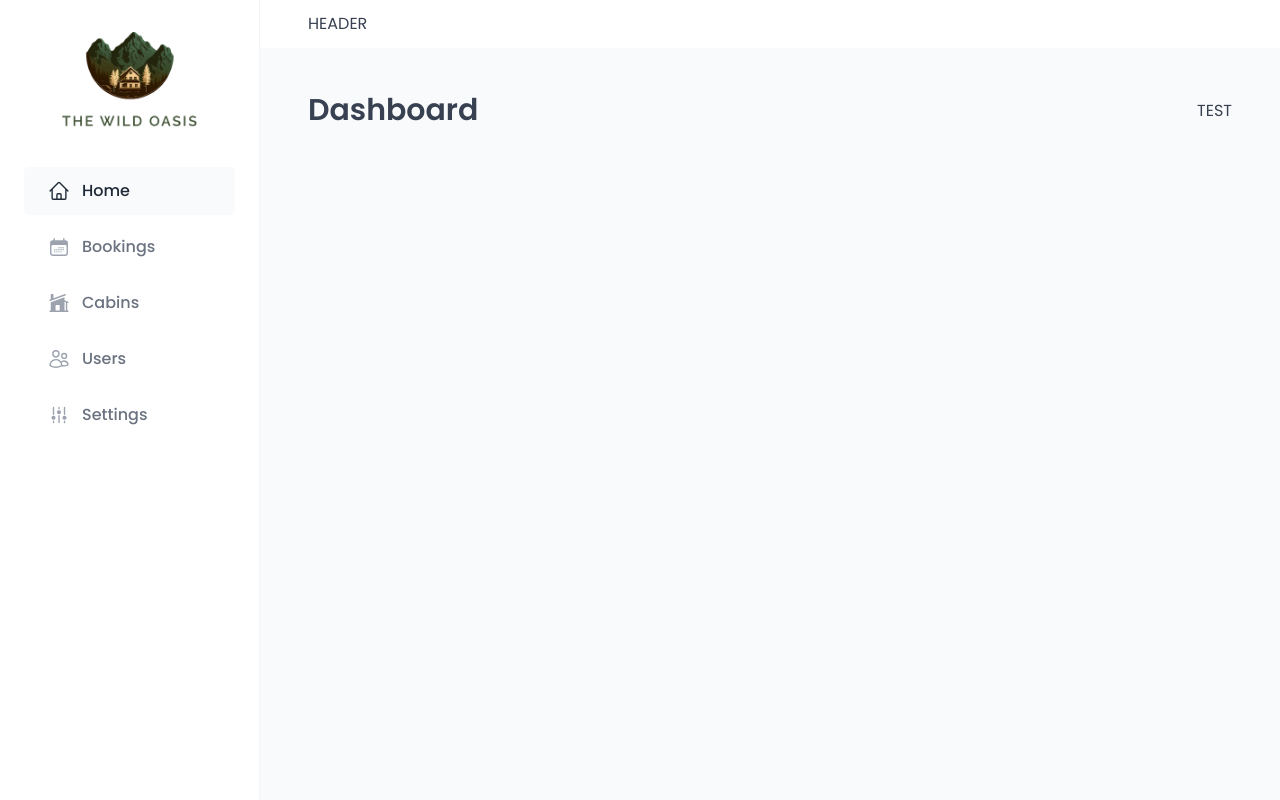
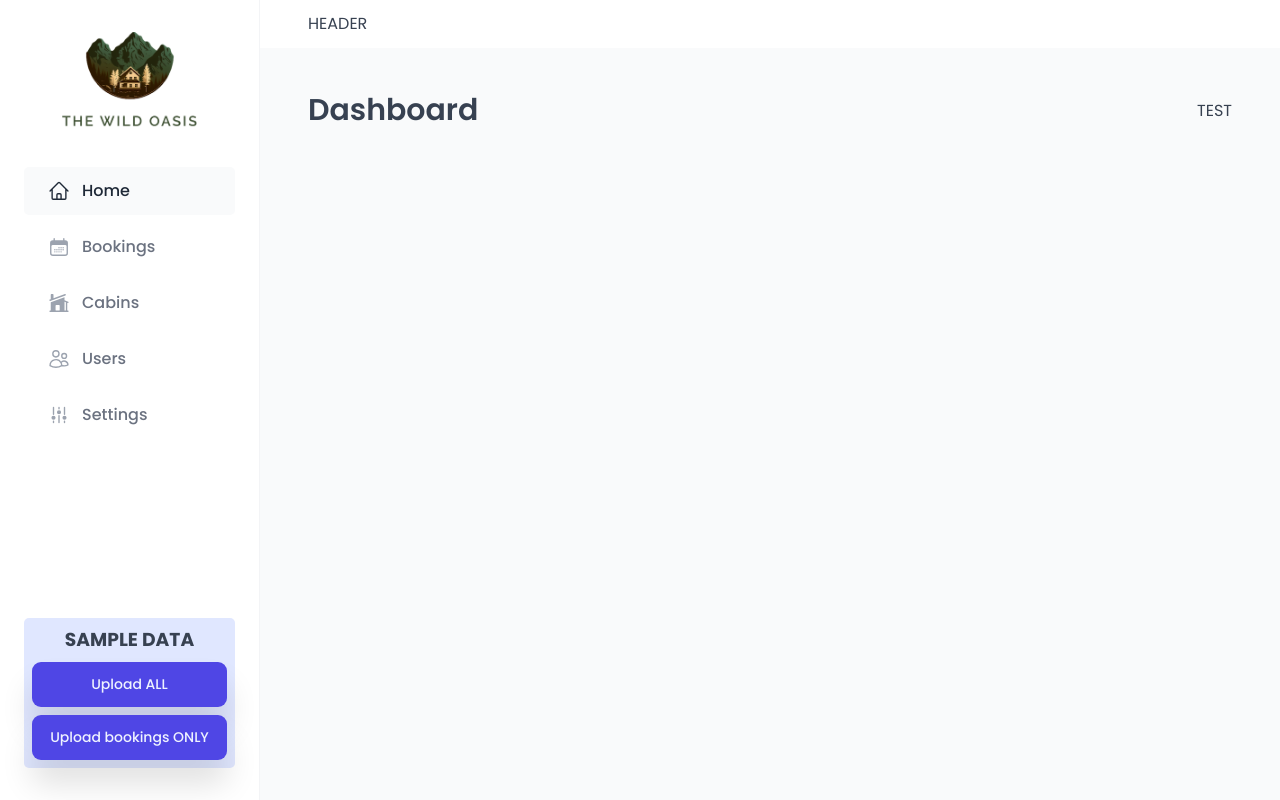
Before and after one commit to diletant93/the-wild-oasis, a React (Vite) app: page /dashboard in a window 1280 px wide. Built offline with nearby package versions, Linux system fonts and the light colour scheme; a web font is replaced by a local one.

Commit message:
pagination

```diff
--- a/src/data/Uploader.jsx
+++ b/src/data/Uploader.jsx
@@ -56,10 +56,10 @@ async function createBookings() {
   const finalBookings = bookings.map((booking) => {
     // Here relying on the order of cabins, as they don't have and ID yet
     const cabin = cabins.at(booking.cabinId - 1);
-    const numNights = subtractDates(booking.endDate, booking.startDate);
-    const cabinPrice = numNights * (cabin.regularPrice - cabin.discount);
+    const numberNights = subtractDates(booking.endDate, booking.startDate);
+    const cabinPrice = numberNights * (cabin.regularPrice - cabin.discount);
     const extrasPrice = booking.hasBreakfast
-      ? numNights * 15 * booking.numGuests
+      ? numberNights * 15 * booking.numGuests
       : 0; // hardcoded breakfast price
     const totalPrice = cabinPrice + extrasPrice;
 
@@ -84,7 +84,7 @@ async function createBookings() {
 
     return {
       ...booking,
-      numNights,
+      numberNights,
       cabinPrice,
       extrasPrice,
       totalPrice,
--- a/src/features/bookings/BookingRow.jsx
+++ b/src/features/bookings/BookingRow.jsx
@@ -49,7 +49,7 @@ function BookingRow({
   },
 }) {
   const statusToTagName = {
-    unconfirmed: "blue",
+    "unconfirmed": "blue",
     "checked-in": "green",
     "checked-out": "silver",
   };
--- a/src/features/bookings/BookingTable.jsx
+++ b/src/features/bookings/BookingTable.jsx
@@ -5,8 +5,9 @@ import { useBookings } from "./useBookings";
 import Spinner from "../../ui/Spinner";
 import Empty from "../../ui/Empty";
 import ErrorFallback from "../../ui/ErrorFallback";
+import Pagination from "../../ui/Pagination";
 function BookingTable() {
-  const {isLoading, bookings,error} = useBookings()
+  const {isLoading, bookings,error,count} = useBookings()
   console.log(error)
 
   if(error) return <ErrorFallback>Error while loading bookings</ErrorFallback>
@@ -31,6 +32,9 @@ function BookingTable() {
             <BookingRow key={booking.id} booking={booking} />
           )}
         />
+        <Table.Footer>
+          <Pagination count={count}/>
+        </Table.Footer>
       </Table>
     </Menus>
   );
--- a/src/features/bookings/useBookings.js
+++ b/src/features/bookings/useBookings.js
@@ -1,11 +1,40 @@
-import { useQuery } from "@tanstack/react-query";
+import { useQuery, useQueryClient } from "@tanstack/react-query";
 import { getBookings } from "../../services/apiBookings";
+import { useSearchParams } from "react-router-dom";
+import { LIMIT } from "../../utils/constants";
+function useBookings(){
+    const queryClient = useQueryClient()
+    const [searchParams] = useSearchParams()
+    const filterValue = searchParams.get('status') || 'all'
+    const filter = !filterValue || filterValue === 'all' ? null :{field:'status', value:filterValue, method:'eq'}
 
-function useBookings(){
-    const {isLoading, data:bookings, error} = useQuery({
-        queryKey:['bookings'],
-        queryFn: getBookings
+    const sortByRaw = searchParams.get('sortBy') || 'startDate-desc'
+    const [field,direction] = sortByRaw.split('-')
+    const sortBy = {field, direction}
+
+    const page = Number(searchParams.get('page')) || 1
+
+    const limit = Number(searchParams.get('limit')) || LIMIT
+
+    const {isLoading, data:{bookings,count} ={}, error} = useQuery({
+        queryKey:['bookings', filter, sortBy,page],
+        queryFn:() => getBookings({filter,sortBy,page})
     })
-    return {isLoading, bookings, error}
+    const pageCount = Math.ceil(count/LIMIT)
+    if(page < pageCount){
+        queryClient.prefetchQuery({
+            queryKey:['bookings', filter, sortBy,page+1],
+            queryFn:() => getBookings({filter,sortBy, page:page+1})
+
+        })
+    }
+    if(page > 1){
+        queryClient.prefetchQuery({
+            queryKey:['bookings', filter, sortBy,page-1],
+            queryFn:() => getBookings({filter,sortBy, page:page-1})
+
+        })
+    }
+    return {isLoading, bookings, error, count}
 }
 export {useBookings}
--- a/src/main.jsx
+++ b/src/main.jsx
@@ -1,7 +1,6 @@
 import React from 'react'
 import ReactDOM from 'react-dom/client'
 import App from './App.jsx'
-
 ReactDOM.createRoot(document.getElementById('root')).render(
   <React.StrictMode>
     <App />
--- a/src/pages/Bookings.jsx
+++ b/src/pages/Bookings.jsx
@@ -1,4 +1,5 @@
 import BookingTable from "../features/bookings/BookingTable";
+import BookingTableOperations from "../features/bookings/BookingTableOperations";
 import Heading from "../ui/Heading";
 import Row from "../ui/Row";
 
@@ -7,7 +8,7 @@ function Bookings() {
     <>
     <Row type="horizontal">
       <Heading as="h1">All bookings</Heading>
-      <p>TEST</p>
+      <BookingTableOperations/>
     </Row>
       <BookingTable/>
     </>
--- a/src/services/apiBookings.js
+++ b/src/services/apiBookings.js
@@ -1,14 +1,33 @@
+import { LIMIT } from "../utils/constants";
 import { getToday } from "../utils/helpers";
 import supabase from "./supabase";
 
-export async function getBookings(){
-  const { data:bookings, error} = await supabase
+export async function getBookings({filter,sortBy,page}){
+  let query = supabase
   .from('bookings')
-  .select("id, created_at, startDate, endDate, numberNights, numGuests, status, totalPrice, cabins(name), guests(fullName, email)")
+  .select("id, created_at, startDate, endDate, numberNights, numGuests, status, totalPrice, cabins(name), guests(fullName, email)",{
+    count:"exact"
+  })
+
+  if(filter) query = query[filter.method || 'eq'](filter.field, filter.value)
+
+  if(sortBy) query = query.order(sortBy.field, {
+    ascending: sortBy.direction === 'asc'
+  })
+
+  if(page){
+    const from =(page - 1)*LIMIT
+    const to =  from + LIMIT - 1
+    query.range(from,to)
+  }
+
+
+
+  const {data:bookings, error,count} = await query
   if(error){
     throw new Error('smth went wrong when loading bookings')
   }
-  return bookings
+  return {bookings,count}
 }
 //, created_at, startDate, endDate, numNights, numGuests, status, totalPrice,
 export async function getBooking(id) {
--- a/src/ui/Pagination.jsx
+++ b/src/ui/Pagination.jsx
@@ -1,4 +1,7 @@
+import { HiChevronLeft, HiChevronRight } from "react-icons/hi2";
+import { useSearchParams } from "react-router-dom";
 import styled from "styled-components";
+import { LIMIT } from "../utils/constants";
 
 const StyledPagination = styled.div`
   width: 100%;
@@ -19,6 +22,7 @@ const P = styled.p`
 const Buttons = styled.div`
   display: flex;
   gap: 0.6rem;
+
 `;
 
 const PaginationButton = styled.button`
@@ -55,3 +59,42 @@ const PaginationButton = styled.button`
     color: var(--color-brand-50);
   }
 `;
+
+function Pagination({count}) {
+  const [searchParams, setSearchParams] = useSearchParams()
+  const currentPage = Number(searchParams.get('page')) || 1
+  const limit =  Number(searchParams.get('limit')) || LIMIT
+  const pageCount = Math.ceil(count / limit)
+  function nextPage(){
+    const next = currentPage === pageCount ? currentPage: currentPage + 1
+    searchParams.set('page',next)
+    setSearchParams(searchParams)
+  }
+  function previousPage(){
+    const previous = currentPage === 1 ? currentPage: currentPage - 1
+    searchParams.set('page',previous)
+    setSearchParams(searchParams)
+  }
+  if(pageCount <= 1) return null
+  return (
+    <StyledPagination>
+       <P>
+        Showing <span>{(currentPage-1)*limit + 1}</span> to <span>{Math.min(currentPage*limit,count) }</span>
+        <span>  of</span> <span>{count}</span> results
+       </P>
+       <Buttons>
+        {currentPage !== 1 &&<PaginationButton onClick={previousPage}>
+          <HiChevronLeft/>
+          <span>Previous</span>
+        </PaginationButton>}
+        {currentPage !== pageCount &&
+        <PaginationButton onClick={nextPage}>
+          <span>Next</span>
+          <HiChevronRight/>
+        </PaginationButton>}
+       </Buttons>
+    </StyledPagination>
+  );
+}
+
+export default  Pagination;
--- a/src/ui/Sidebar.jsx
+++ b/src/ui/Sidebar.jsx
@@ -1,6 +1,7 @@
 import styled from "styled-components";
 import Logo from "./Logo";
 import MainNav from "./MainNav";
+import Uploader from "../data/Uploader";
 const StyledSidebar = styled.aside`
     background-color: var(--color-grey-0);
     padding: 3.2rem 2.4rem;
@@ -15,7 +16,7 @@ function Sidebar() {
     <StyledSidebar>
        <Logo/>
         <MainNav/>
-
+        <Uploader/>
     </StyledSidebar>
   );
 }
--- /dev/null
+++ b/src/utils/constants.js
@@ -0,0 +1 @@
+export const LIMIT = 10
```
Also changed, not shown: package.json (+6 -1 lines), 2 other files (tests, documents, lock files or other folders).
